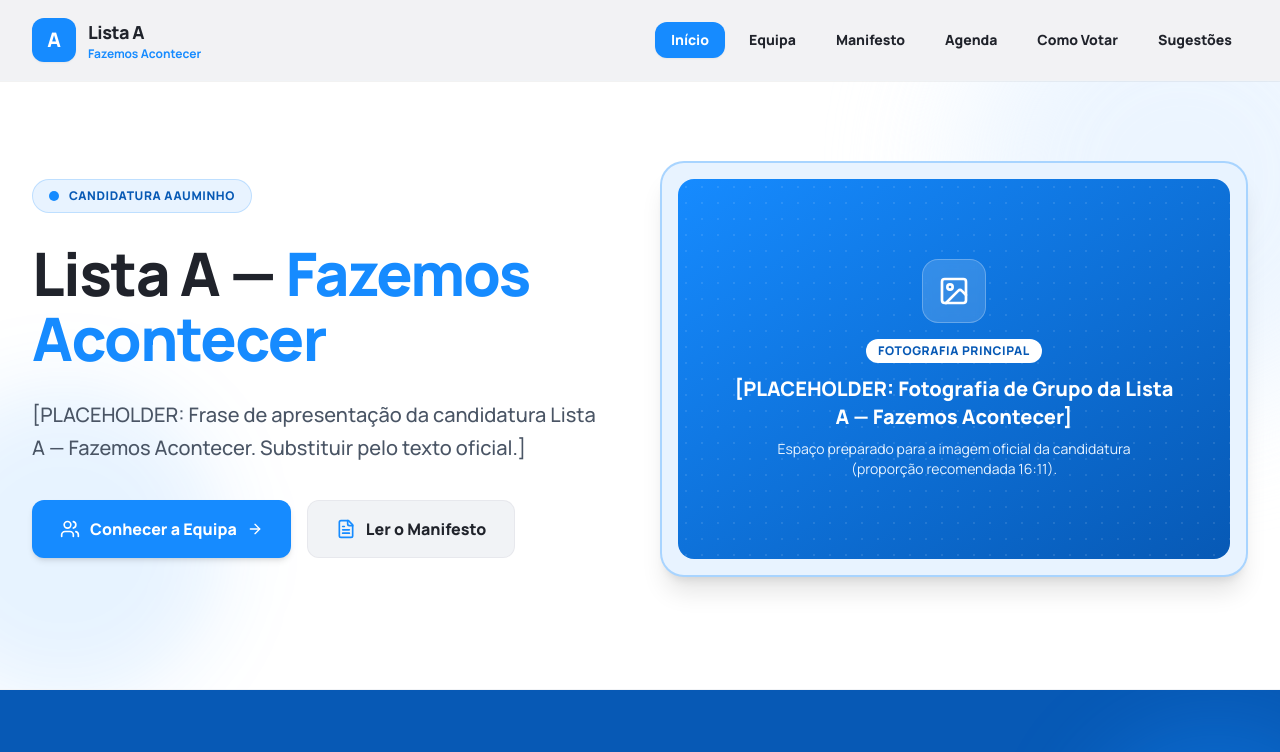
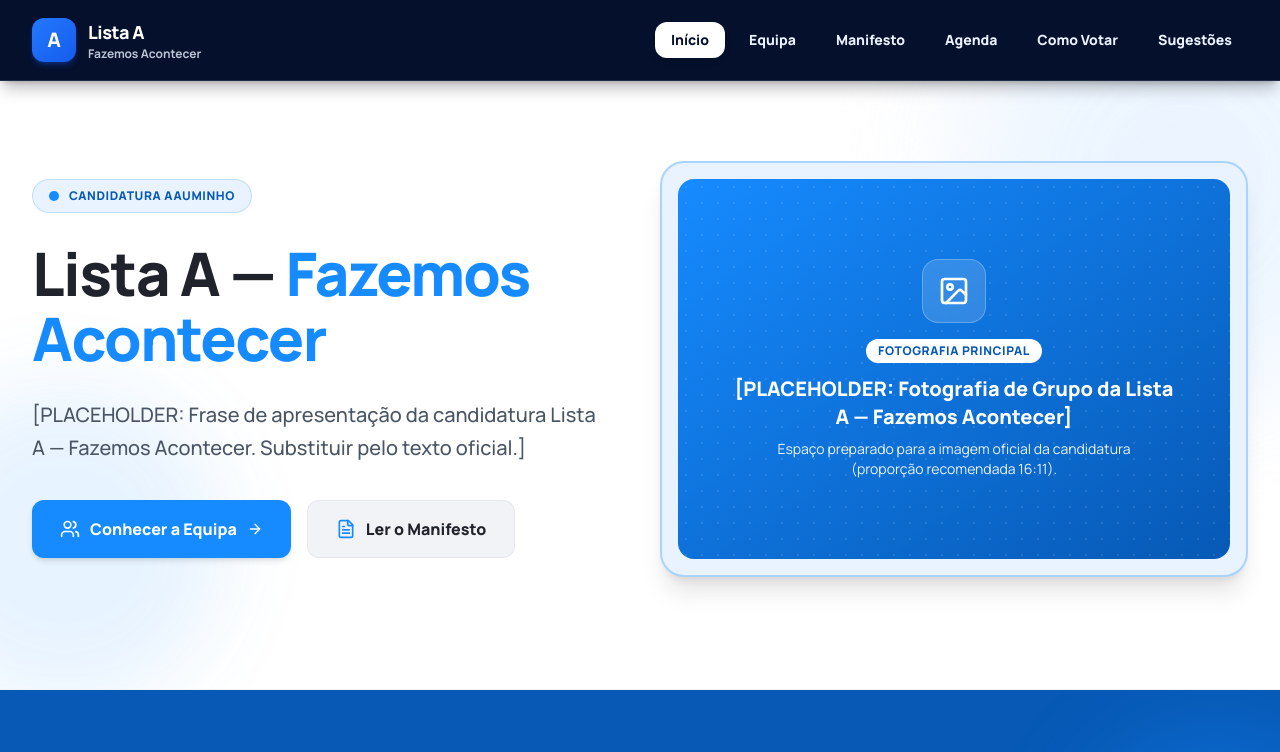
Before and after one commit to listaaaauminho2027-boop/Fazemos-Acontecer, a Next.js app: page / in a window 1280 px wide. Shown: the top 752 px of the page. Built offline with nearby package versions, Linux system fonts and the light colour scheme.

Commit message:
Update Header.tsx

```diff
--- a/src/components/Header.tsx
+++ b/src/components/Header.tsx
@@ -19,30 +19,33 @@ export default function Header() {
   const pathname = usePathname();
 
   return (
-    <header className="sticky top-0 z-50 bg-white/95 backdrop-blur-md border-b border-[#F1F3F6] shadow-2xs">
+    <header className="sticky top-0 z-50 bg-[#06112E]/90 backdrop-blur-md border-b border-[#EAF2FF]/12 shadow-lg shadow-black/25">
       <div className="max-w-7xl mx-auto px-4 sm:px-6 lg:px-8">
         <div className="flex items-center justify-between h-20">
-          {/* Logótipo / Identidade */}
+          {/* Logótipo / Identidade (Preservado) */}
           <Link
             href="/"
             onClick={() => setMobileMenuOpen(false)}
             className="flex items-center gap-3 group"
           >
-            <div className="w-11 h-11 rounded-xl bg-[#168BFF] group-hover:bg-[#0759B5] text-white flex items-center justify-center font-extrabold text-xl transition-colors shadow-xs">
+            <div className="w-11 h-11 rounded-xl bg-gradient-to-br from-[#2478FF] to-[#155CEB] group-hover:from-white group-hover:to-[#EAF2FF] text-white group-hover:text-[#06112E] flex items-center justify-center font-extrabold text-xl transition-all shadow-md shadow-[#155CEB]/30">
               A
             </div>
             <div className="leading-tight">
-              <span className="block font-extrabold text-base sm:text-lg text-[#20232B] tracking-tight">
+              <span className="block font-extrabold text-base sm:text-lg text-white tracking-tight">
                 Lista A
               </span>
-              <span className="block text-xs font-bold text-[#168BFF]">
+              <span className="block text-xs font-bold text-[#EAF2FF]/80">
                 Fazemos Acontecer
               </span>
             </div>
           </Link>
 
           {/* Navegação Desktop */}
-          <nav aria-label="Navegação Principal" className="hidden md:flex items-center gap-1 lg:gap-2">
+          <nav
+            aria-label="Navegação Principal"
+            className="hidden md:flex items-center gap-1 lg:gap-2"
+          >
             {NAV_LINKS.map((link) => {
               const isActive = pathname === link.href;
               return (
@@ -51,8 +54,8 @@ export default function Header() {
                   href={link.href}
                   className={`px-4 py-2 rounded-xl text-sm font-extrabold transition-all ${
                     isActive
-                      ? 'bg-[#168BFF] text-white shadow-xs'
-                      : 'text-[#20232B] hover:bg-[#E8F3FF] hover:text-[#0759B5]'
+                      ? 'bg-white text-[#06112E] shadow-md'
+                      : 'text-[#EAF2FF] hover:bg-[#0B2868]/80 hover:text-white'
                   }`}
                 >
                   {link.label}
@@ -67,7 +70,7 @@ export default function Header() {
             onClick={() => setMobileMenuOpen((prev) => !prev)}
             aria-expanded={mobileMenuOpen}
             aria-label={mobileMenuOpen ? 'Fechar menu' : 'Abrir menu'}
-            className="md:hidden p-2.5 rounded-xl text-[#20232B] hover:bg-[#F1F3F6] transition-colors"
+            className="md:hidden p-2.5 rounded-xl text-[#EAF2FF] hover:bg-[#0B2868] hover:text-white transition-colors"
           >
             {mobileMenuOpen ? <X className="w-6 h-6" /> : <Menu className="w-6 h-6" />}
           </button>
@@ -76,7 +79,7 @@ export default function Header() {
 
       {/* Menu Mobile Expandido */}
       {mobileMenuOpen && (
-        <div className="md:hidden bg-white border-t border-[#F1F3F6] px-4 pt-3 pb-6 space-y-1.5 shadow-lg">
+        <div className="md:hidden bg-[#081B46]/98 backdrop-blur-xl border-t border-[#EAF2FF]/15 px-4 pt-3 pb-6 space-y-1.5 shadow-2xl">
           {NAV_LINKS.map((link) => {
             const isActive = pathname === link.href;
             return (
@@ -86,8 +89,8 @@ export default function Header() {
                 onClick={() => setMobileMenuOpen(false)}
                 className={`block px-4 py-3 rounded-xl text-base font-extrabold transition-colors ${
                   isActive
-                    ? 'bg-[#168BFF] text-white'
-                    : 'text-[#20232B] hover:bg-[#E8F3FF] hover:text-[#0759B5]'
+                    ? 'bg-white text-[#06112E]'
+                    : 'text-[#EAF2FF] hover:bg-[#0B2868] hover:text-white'
                 }`}
               >
                 {link.label}
```
